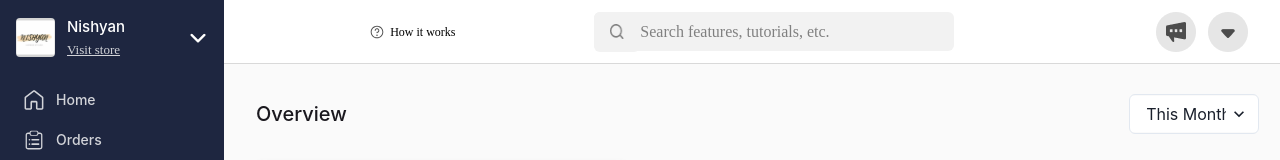
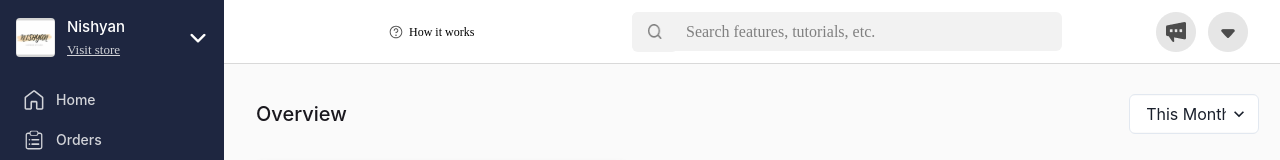
Before and after one commit to jurikalita011/payouts-figma, a React (Create React App) app in the folder client/: page / in a window 1280 px wide. Shown: the top 160 px of the page. Built offline with nearby package versions, Linux system fonts and the light colour scheme.

Commit message:
fixed search

```diff
--- a/client/src/styles/Payouts.module.css
+++ b/client/src/styles/Payouts.module.css
@@ -21,11 +21,11 @@
 }
 
 .topQcont {
+  width: 360px;
   display: flex;
   align-items: center;
   justify-content: center;
   gap: 16px;
-  width: 32.5%;
 }
 
 .qCont {
@@ -56,13 +56,14 @@
 
 .topSearchCont {
   background: #f2f2f2;
+  border-radius: 6px;
   display: flex;
-  width: 360px;
+  width: 430px;
   padding: 9px 0px;
   align-items: center;
-  gap: 0px;
+  gap: 8px;
+  flex-shrink: 0;
   align-self: stretch;
-  border-radius: 6px;
 }
 .searchBtn {
   border: none;
```
